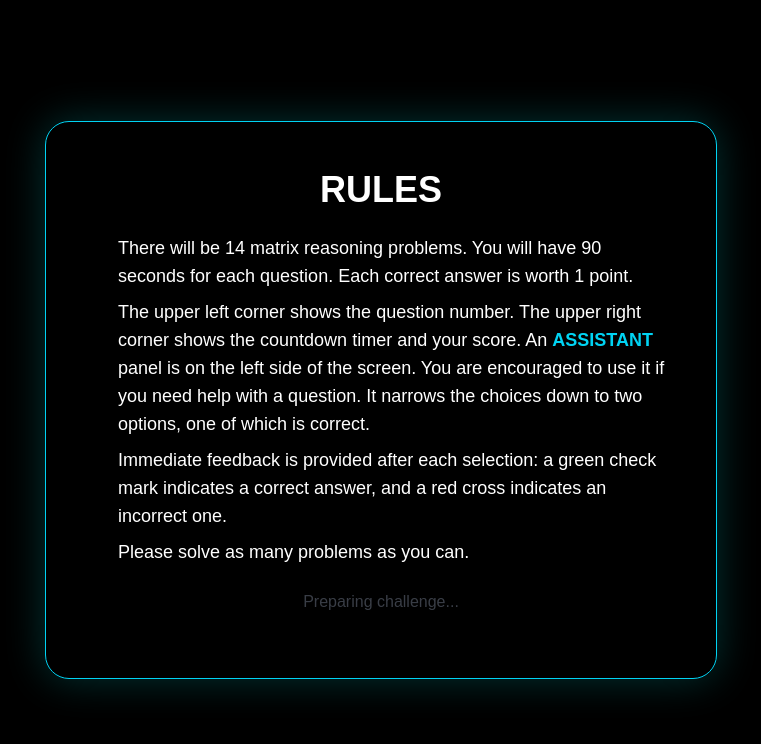
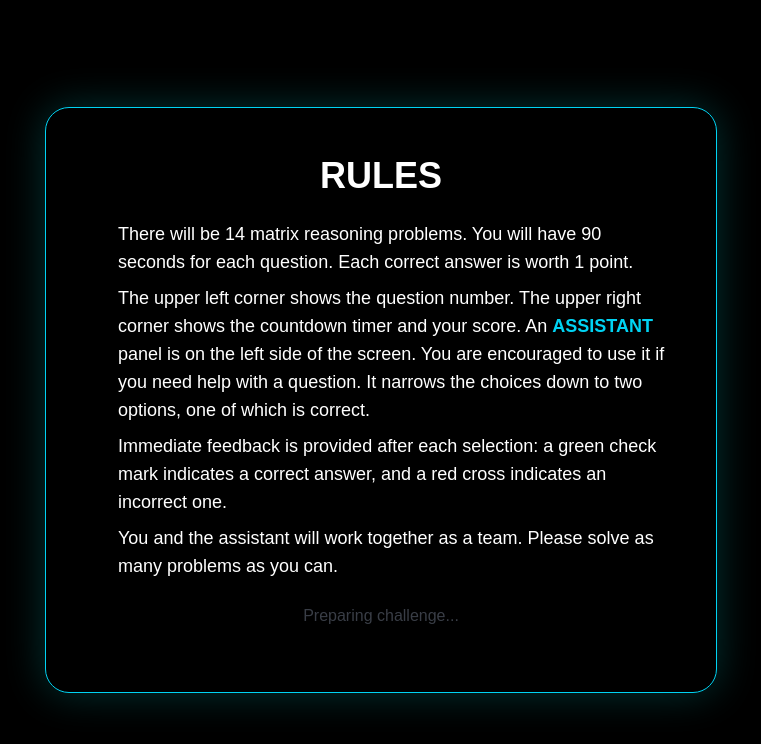
Before and after one commit to JiyeSun/coopexp, a Next.js app: page / in a window 1280 px wide. Both pictures are taken after a click on the button "BEGIN". Shown: the top 744 px of the page, without its empty margins (259-1020 px from the left). Built offline with nearby package versions, Linux system fonts and the light colour scheme.

Commit message:
Update page.tsx

```diff
--- a/app/page.tsx
+++ b/app/page.tsx
@@ -673,7 +673,7 @@ export default function Home() {
               <p>
                 Immediate feedback is provided after each selection: a green check mark indicates a correct answer, and a red cross indicates an incorrect one.
               </p>
-              <p>Please solve as many problems as you can.</p>
+              <p>You and the assistant will work together as a team. Please solve as many problems as you can.</p>
             </div>
           </div>
 
```
